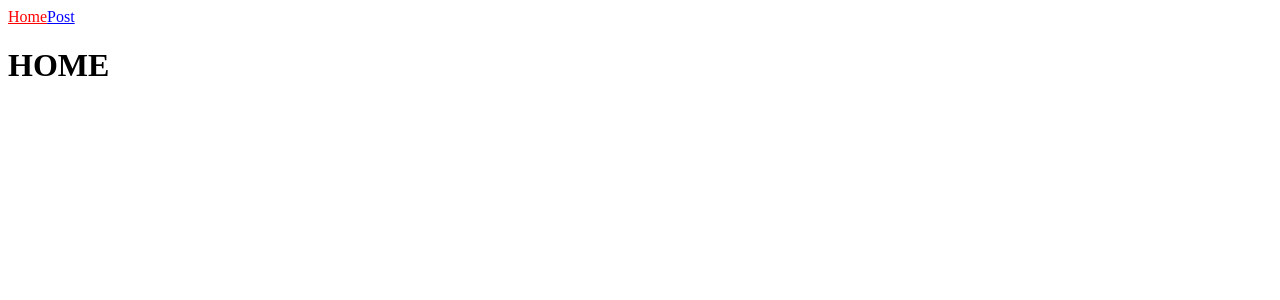
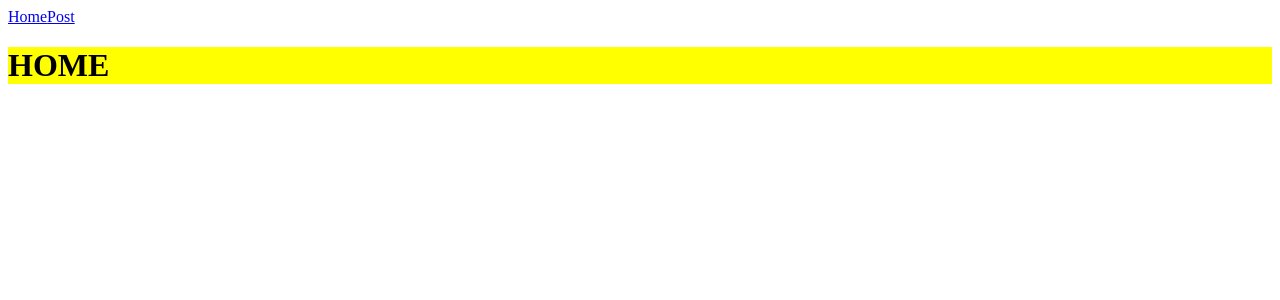
Before and after one commit to Chickenbumps/nextjs12-intro, a Next.js app: page / in a window 1280 px wide. Shown: the top 300 px of the page. Built offline with nearby package versions, Linux system fonts and the light colour scheme.

Commit message:
#4 styled jsx

```diff
--- a/components/navbar.tsx
+++ b/components/navbar.tsx
@@ -1,22 +1,28 @@
 import Link from "next/link";
 import { useRouter } from "next/router";
+import { useEffect } from "react";
 
 export default function Navbar() {
   const router = useRouter();
+  useEffect(() => {
+    console.log("router:", router.pathname);
+  }, [router.pathname]);
   return (
-    <div>
+    <nav>
       <Link
-        style={{ color: router.pathname === "/" ? "red" : "blue" }}
+        legacyBehavior
+        className={router.pathname == "/" ? "active" : ""}
         href="/"
       >
         Home
       </Link>
       <Link
-        style={{ color: router.pathname === "/post" ? "red" : "blue" }}
+        legacyBehavior
+        className={router.pathname == "/post" ? "active" : ""}
         href="/post"
       >
         Post
       </Link>
-    </div>
+    </nav>
   );
 }
--- a/pages/index.tsx
+++ b/pages/index.tsx
@@ -6,6 +6,14 @@ export default function Home() {
     <>
       <Navbar />
       <h1>HOME</h1>
+      <style jsx>
+        {`
+          h1 {
+            font-weight: bold;
+            background-color: yellow;
+          }
+        `}
+      </style>
     </>
   );
 }
```
